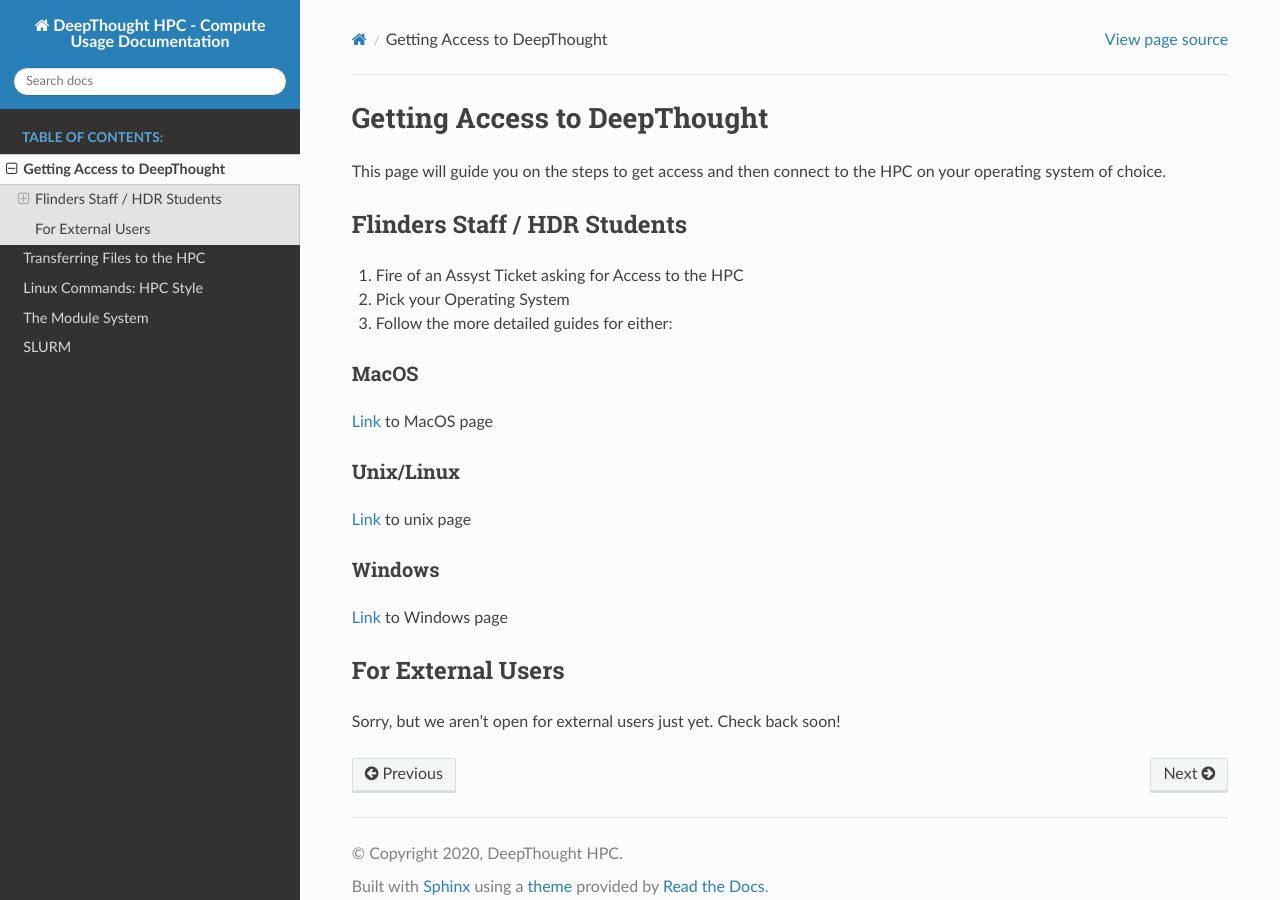
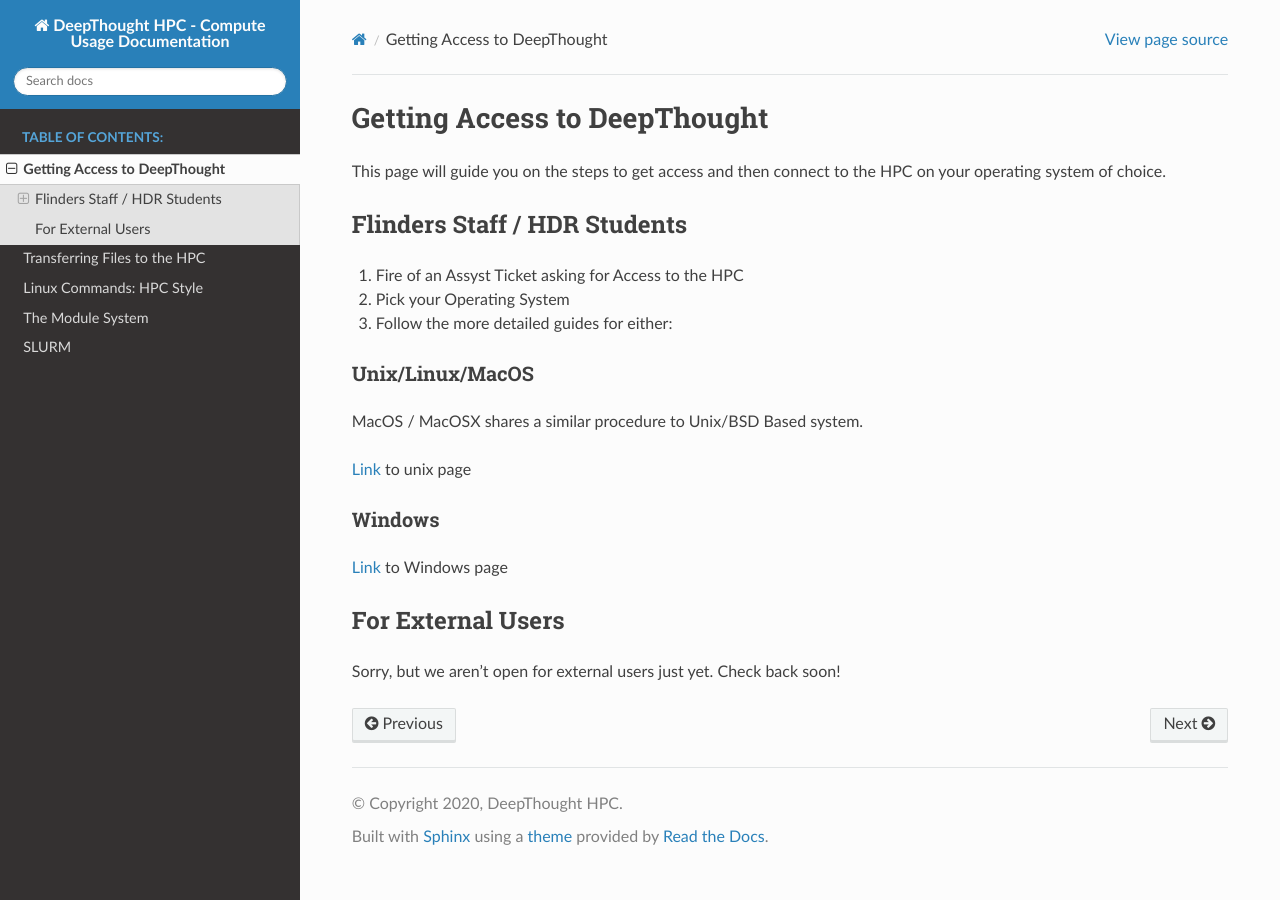
Before and after one commit to flindersuni/DeepThoughtHPC-docs, a Sphinx documentation site: the page built from docs/source/Access/GettingAccess.md, in a window 1280 px wide. Built offline with Sphinx 7.4.7 and the Read the Docs theme 2.0.0, drawn with Linux system fonts in a browser that asks for light colours.

Commit message:
combine macos w/h linux
combine macos w/h linux

```diff
--- a/docs/source/Access/GettingAccess.md
+++ b/docs/source/Access/GettingAccess.md
@@ -10,11 +10,9 @@ This page will guide you on the steps to get access and then connect to the HPC
 
 3. Follow the more detailed guides for either:
 
-### MacOS
+### Unix/Linux/MacOS
 
-[Link](Mac/MacAccess.md) to MacOS page
-
-### Unix/Linux
+MacOS / MacOSX shares a similar procedure to Unix/BSD Based system.
 
 [Link](Unix/UnixAccess.md) to unix page
 
```
